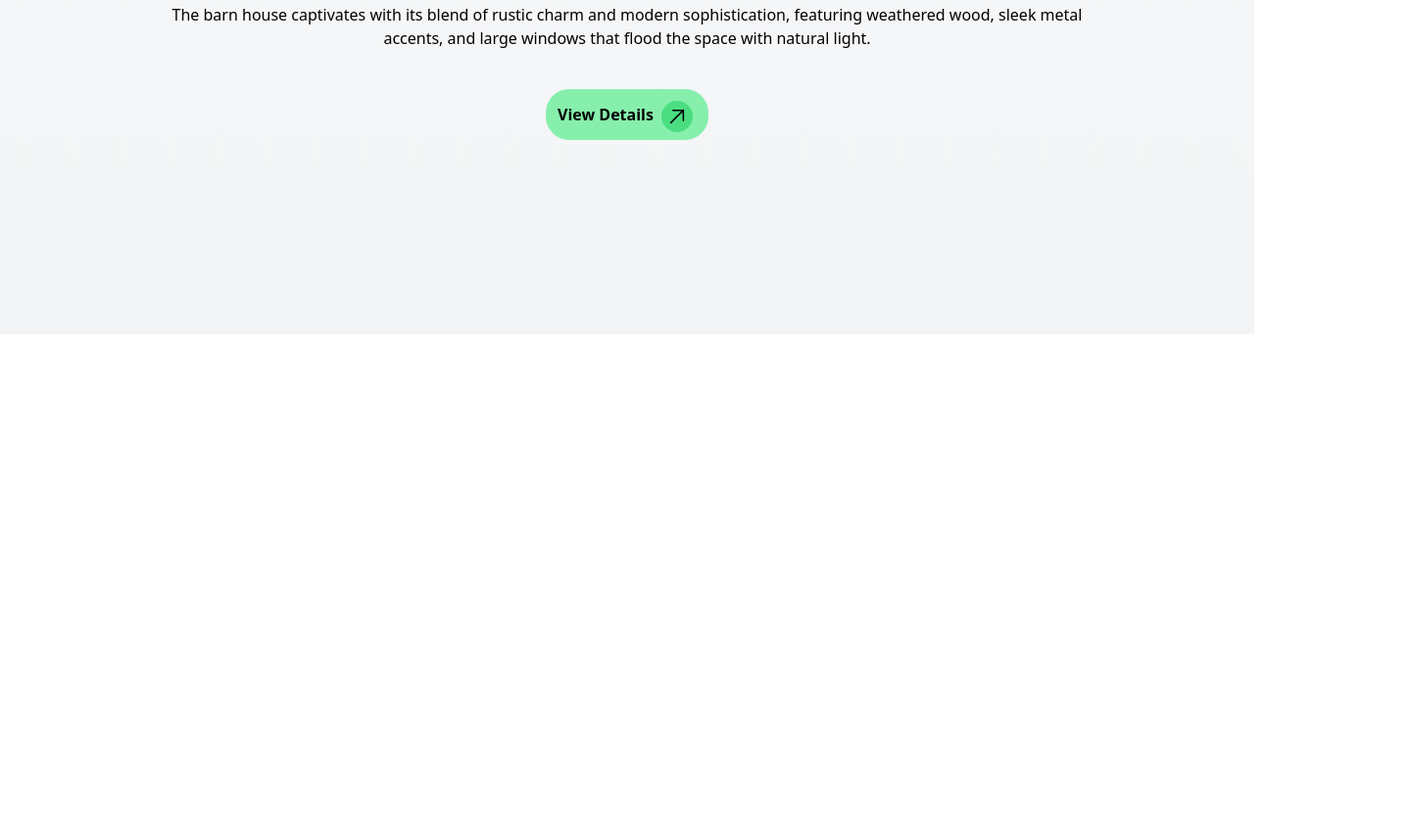
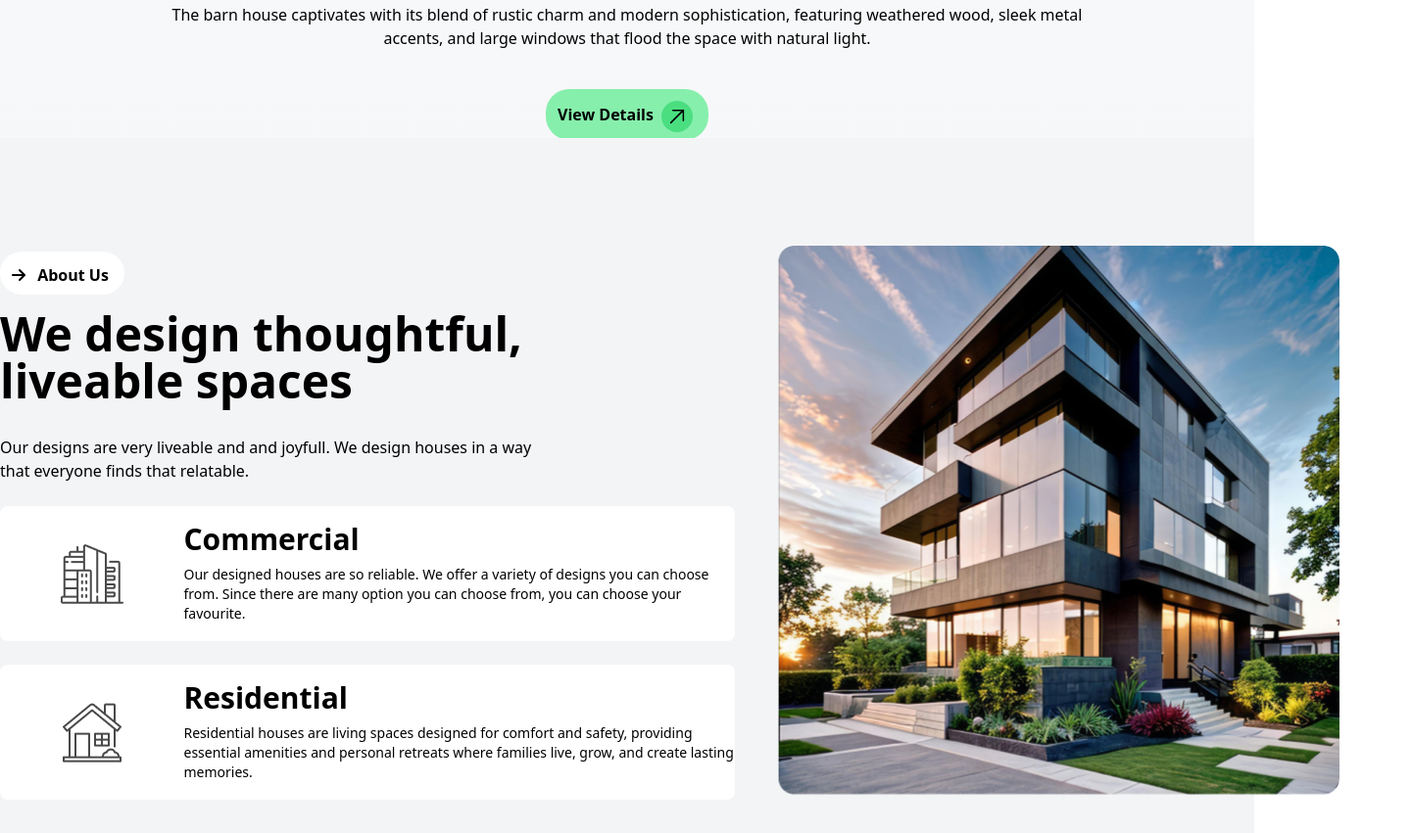
Before and after one commit to amritodey1100/assignment---3, a plain HTML site: page index.html in a window 1280 px wide. Shown: the part 659-1510 px from the top of the page at 98% size, 1440 px wide, since content can reach past the window. Before the commit the page ends 1000 px from the top, so only its background shows below. Drawn offline with nearby package versions, Linux system fonts and the light colour scheme.

Commit message:
completed main section

```diff
--- a/index.html
+++ b/index.html
@@ -16,9 +16,9 @@
 }
     </style>
 </head>
-<body>
+<body class=" w-full bg-gradient-to-b from-gray-50 to-gray-100">
     <header>
-        <section class="h-[1000px] w-screen bg-gradient-to-b from-gray-50 to-gray-100" >
+        <section class="h-[900px] lg:h-[800px] w-screen" >
             <nav class="h-20 w-3/4 pt-8 mx-auto grid grid-cols-4 lg:grid-cols-3 text-center items-center">
                 <div>
                     <h3 class="flex text-3xl text-black font-bold"> <span class="bg-green-300 mt-1 mr-1 p-1 rounded-3xl -rotate-45"><svg xmlns="http://www.w3.org/2000/svg" fill="none" viewBox="0 0 24 24" stroke-width="1.5" stroke="currentColor" class="size-6">
@@ -44,16 +44,53 @@
 
             <!-- Banner Section -->
 
-            <div class="h-[750px] w-3/4 mx-auto mt-5">
+            <section>
+                <div class="lg:h-[750px] w-3/4 mx-auto mt-5">
                     <div>
                         <img class="mx-auto" src="./assets/banner.png" alt="">
                     </div>
                     <div>
-                    <h1 class="text-6xl font-bold text-center text-black ">A barn house of this design has a <br> striking appearance</h1>
+                        <h1 class="text-6xl font-bold text-center text-black ">A barn house of this design has a <br class="hidden lg:block"> striking appearance</h1>
                         <p class="text-black text-center mt-8">The barn house captivates with its blend of rustic charm and modern sophistication, featuring weathered wood, sleek metal <br> accents, and large windows that flood the space with natural light.</p>
-                    <button class="bg-green-300 flex items-center mx-auto my-10 text-black font-bold px-3 py-2 rounded-3xl">View Details <span class="bg-green-400 mt-1 ml-2 mr-1 p-1 rounded-3xl -rotate-45"><svg xmlns="http://www.w3.org/2000/svg" fill="none" viewBox="0 0 24 24" stroke-width="1.5" stroke="currentColor" class="size-6">
+                        <button class="bg-green-300 flex items-center mx-auto my-10 text-black font-bold pl-[90px] lg:px-3 py-2 rounded-3xl w-4/5 lg:w-auto">View Details <span class="bg-green-400 mt-1 ml-2 mr-1 p-1 rounded-3xl -rotate-45"><svg xmlns="http://www.w3.org/2000/svg" fill="none" viewBox="0 0 24 24" stroke-width="1.5" stroke="currentColor" class="size-6">
                             <path stroke-linecap="round" stroke-linejoin="round" d="M13.5 4.5 21 12m0 0-7.5 7.5M21 12H3" />
                           </svg></span></button>
+                    </div>
+                </div>
+            </section>
+        </section>
+
+        <!-- Main Section -->
+
+        <section class="bg-gray-100 lg:w-screen lg:h-[1000px]">
+            <div class="grid grid-cols-1 lg:grid-cols-2 lg:w-[1440px] lg:mx-auto">
+                <div class="lg:w-[720px] lg:pt-[100px]">
+                    <button class="text-black mt-4 font-semibold bg-white py-1 pr-4 pt-2 rounded-3xl ml-44 lg:ml-0 ">
+                        <i class="ml-1 p-2 fa-solid fa-arrow-right"></i> About Us</button>
+                    <h2 class="text-5xl pt-4 font-bold lg:font-extrabold text-black text-center lg:text-start ">We design thoughtful, <br> liveable spaces</h2>
+                    <p class="text-black text-center lg:text-start pt-8 mx-9 lg:mx-0">Our designs are very liveable and and joyfull. We design houses in a way <br class="hidden lg:block"> that everyone finds that relatable.</p>
+                    <div class="flex lg:ml-0 ml-10 bg-white w-[335px] lg:w-[750px] h-[165px] lg:h-[138px] rounded-lg mt-6">
+                        <div class="w-3/12 flex justify-center items-center">
+                            <img src="assets/commercial.png" alt="">
+                        </div>
+                        <div class="w-9/12 pt-4">
+                            <h3 class="text-3xl text-black font-bold">Commercial</h3>
+                            <p class="text-black text-sm pt-2">Our designed houses are so reliable. We offer a variety of designs you can choose from. Since there are many option you can choose from, you can choose your favourite.</p>
+                        </div>
+                    </div>
+                    <div class="flex lg:ml-0 ml-10 bg-white w-[335px] lg:w-[750px] h-[165px] lg:h-[138px] rounded-lg mt-6">
+                        <div class="w-3/12 flex justify-center items-center">
+                            <img src="assets/residential.png" alt="">
+                        </div>
+                        <div class="w-9/12 pt-4">
+                            <h3 class="text-3xl text-black font-bold">Residential</h3>
+                            <p class="text-black text-sm pt-2">Residential houses are living spaces designed for comfort and safety, providing essential amenities and personal retreats where families live, grow, and create lasting memories.</p>
+                        </div>
+                    </div>
+
+                </div>
+                <div class="lg:w-[720px] flex justify-center p-11 pt-[110px]">
+                    <img src="assets/Rectangle.png" alt="">
                 </div>
             </div>
         </section>
```
Lines whose indentation alone changed are shown as unchanged.
